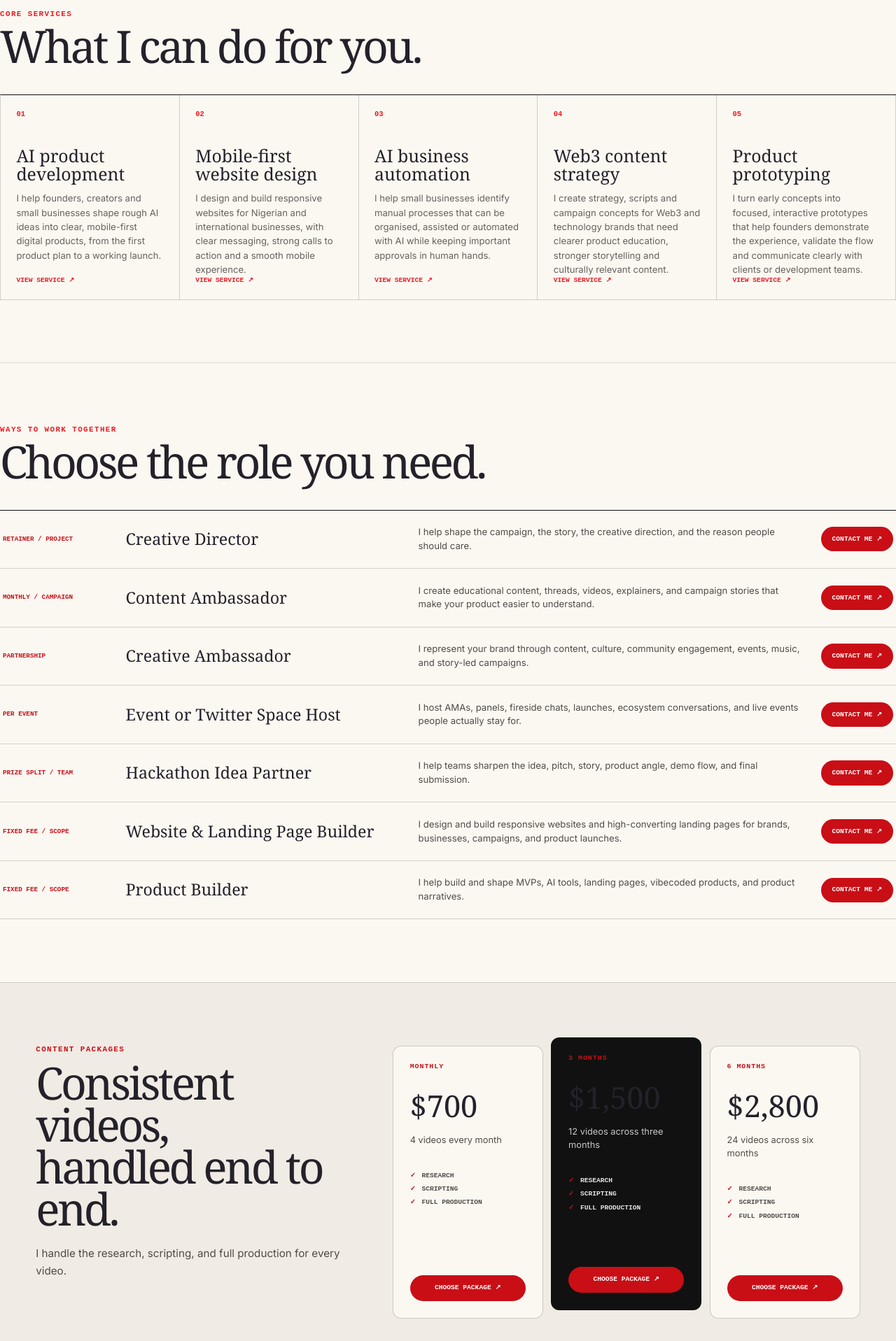
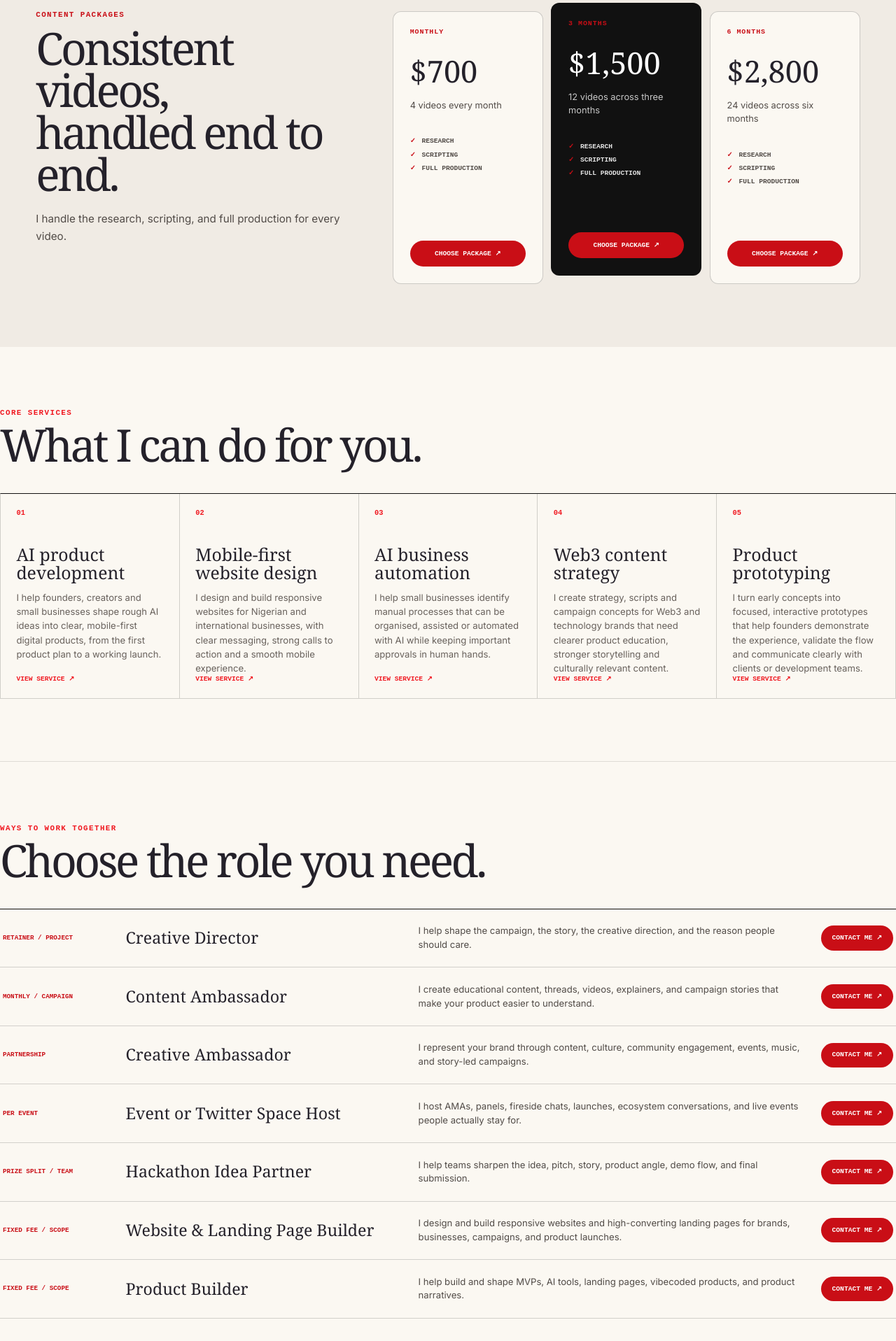
Before and after one commit to Thee-Web3-Qing/My-Portfolio, a React (Vite) app: page /hire in a window 1280 px wide. Shown: the part 880-2797 px from the top of the page at 70% size. Built offline with nearby package versions, Linux system fonts and the light colour scheme; no server answers.

Commit message:
Clean portfolio links, booking flow and event galleries

```diff
--- a/src/data/services.js
+++ b/src/data/services.js
@@ -22,7 +22,7 @@ export const services = {
       ['Build', 'I turn the agreed scope into a responsive product and connect the required services.'],
       ['Test', 'We check the important user journeys, fix blockers and prepare the product for launch.'],
     ],
-    proof: ['AssetDNA', 'Bookie', 'Poysis'],
+    proof: ['AssetDNA', 'Bookie', 'Bizora OS'],
     faq: [
       ['Do I need a complete technical brief?', 'No. You can bring a rough idea, voice note or business problem. I will help turn it into a clear product scope before development starts.'],
       ['Can you build an initial version before I invest in a full product?', 'Yes. A focused prototype or minimum viable product is often the best way to test the idea before expanding it.'],
@@ -138,7 +138,7 @@ export const services = {
       ['Prototype', 'I build the key screens and interactions so the idea can be explored on a real device.'],
       ['Learn', 'We review the experience, capture feedback and decide what belongs in the full product.'],
     ],
-    proof: ['The Authors Room', 'Moment', 'Poysis'],
+    proof: ['The Authors Room', 'Moment', '22Energy'],
     faq: [
       ['Is a prototype the finished product?', 'Not always. A prototype proves the experience and direction. It can later become the foundation of a production build if that is agreed in the scope.'],
       ['Can I show the prototype to investors or clients?', 'Yes. The prototype is designed to make the product idea easier to demonstrate and discuss.'],
--- a/src/pages/Class.jsx
+++ b/src/pages/Class.jsx
@@ -19,8 +19,8 @@ const normalisePhone = (value) => {
 }
 
 const timeline = [
-  { date: 'June 2026', title: 'AI agents and automated research', copy: 'Tracium pushed me from simple AI assistance into systems that organise work, review progress and keep humans in control.' },
-  { date: 'August 2026', title: 'Interactive learning and client products', copy: 'Poysis, Moment, 22Energy and The Author’s Room showed how quickly a clear brief can become a useful, responsive product.' },
+  { date: 'June 2026', title: 'AI agents and automated research', copy: 'Building agentic systems pushed me from simple AI assistance into workflows that organise work, review progress and keep humans in control.' },
+  { date: 'August 2026', title: 'Interactive learning and client products', copy: 'Moment, 22Energy and The Author’s Room showed how quickly a clear brief can become a useful, responsive product.' },
   { date: 'August 2026', title: 'AI plus real-world infrastructure', copy: 'AssetDNA combined evidence analysis, business records, authentication and onchain preparation in one product.' },
   { date: 'Now', title: 'Teaching the process', copy: 'My next goal is to help 500 people understand the basics of vibecoding and use AI to bring their own ideas to life.' },
 ]
--- a/src/pages/Experience.jsx
+++ b/src/pages/Experience.jsx
@@ -32,7 +32,11 @@ const selectedMoments = [
     label: "RED CARPET HOST",
     title: "Blockfest Africa 2026",
     note: "Hosting conversations and meeting the people shaping the ecosystem.",
-    images: ["/experience-moments/blockfest-2026.webp"],
+    images: [
+      "/experience-moments/blockfest-2026.webp",
+      "https://pbs.twimg.com/media/HVTHGuXXsAAq9yL?format=webp&name=large",
+      "https://pbs.twimg.com/media/HVTHGuTXUAE2aGi?format=webp&name=large",
+    ],
     link: "https://x.com/qingthecreator_/status/2113533061262631181?s=46",
   },
   {
--- a/src/pages/Hire.jsx
+++ b/src/pages/Hire.jsx
@@ -1,5 +1,4 @@
-import { useState } from 'react'
-  import { Link } from 'react-router-dom'
+import { Link } from 'react-router-dom'
   import { serviceList } from '../data/services'
   const offers = [
     {
@@ -70,10 +69,9 @@ import { useState } from 'react'
     { term: '3 months', price: '$1,500', detail: '12 videos across three months', featured: true },
     { term: '6 months', price: '$2,800', detail: '24 videos across six months' },
   ]
-  import BookingModal from './BookingModal.jsx'
+  const BOOKING_URL = 'https://askbookie.xyz/store/qingthecreator'
 
   export default function Hire() {
-    const [selected, setSelected] = useState(null)
     return (
       <div className="portfolio-hire hire-editorial animate-fadeUp">
         <header className="hire-editorial-hero">
@@ -87,6 +85,24 @@ import { useState } from 'react'
             <b>Let’s build something useful ↗</b>
           </aside>
         </header>
+        <section className="hire-packages">
+          <div className="hire-packages-intro">
+            <p>Content packages</p>
+            <h2>Consistent videos,<br />handled end to end.</h2>
+            <span>I handle the research, scripting, and full production for every video.</span>
+          </div>
+          <div className="hire-package-grid">
+            {contentPackages.map((contentPackage) => (
+              <article key={contentPackage.term} className={contentPackage.featured ? 'hire-package-card is-featured' : 'hire-package-card'}>
+                <p>{contentPackage.term}</p>
+                <h3>{contentPackage.price}</h3>
+                <span>{contentPackage.detail}</span>
+                <ul><li>Research</li><li>Scripting</li><li>Full production</li></ul>
+                <a href={BOOKING_URL} target="_blank" rel="noreferrer">Choose package ↗</a>
+              </article>
+            ))}
+          </div>
+        </section>
         <section className="hire-editorial-section">
           <div className="hire-section-heading"><p>Core services</p><h2>What I can do for you.</h2></div>
           <div className="hire-service-grid">
@@ -111,31 +127,11 @@ import { useState } from 'react'
               <span>{offer.badge}</span>
               <h3>{offer.title}</h3>
               <p>{offer.desc}</p>
-              <button
-                onClick={() => setSelected(offer)}
-              >
+              <a href={BOOKING_URL} target="_blank" rel="noreferrer">
                 Contact me ↗
-              </button>
+              </a>
             </div>
           ))}
-          </div>
-        </section>
-        <section className="hire-packages">
-          <div className="hire-packages-intro">
-            <p>Content packages</p>
-            <h2>Consistent videos,<br />handled end to end.</h2>
-            <span>I handle the research, scripting, and full production for every video.</span>
-          </div>
-          <div className="hire-package-grid">
-            {contentPackages.map((contentPackage) => (
-              <article key={contentPackage.term} className={contentPackage.featured ? 'hire-package-card is-featured' : 'hire-package-card'}>
-                <p>{contentPackage.term}</p>
-                <h3>{contentPackage.price}</h3>
-                <span>{contentPackage.detail}</span>
-                <ul><li>Research</li><li>Scripting</li><li>Full production</li></ul>
-                <button onClick={() => setSelected({ title: `${contentPackage.term} content package`, subject: `${contentPackage.term} content package inquiry`, desc: `${contentPackage.detail}. Research, scripting, and full production included.` })}>Choose package ↗</button>
-              </article>
-            ))}
           </div>
         </section>
         <section className="hire-consultations">
@@ -149,12 +145,11 @@ import { useState } from 'react'
                 <p>{session.price}</p>
                 <h3>{session.title}</h3>
                 <span>{session.desc}</span>
-                <button onClick={() => setSelected(session)}>Book session ↗</button>
+                <a href={BOOKING_URL} target="_blank" rel="noreferrer">Book session ↗</a>
               </div>
             ))}
           </div>
         </section>
-        {selected && <BookingModal offer={selected} onClose={() => setSelected(null)} />}
       </div>
     )
   }
--- a/src/pages/Home.jsx
+++ b/src/pages/Home.jsx
@@ -1,6 +1,6 @@
 import { Link } from 'react-router-dom'
 
-const WHATSAPP_URL = 'https://wa.me/2348124320659?text=Hi%20Qing%2C%20I%20found%20your%20portfolio%20and%20I%20would%20like%20to%20discuss%20a%20project.'
+const WHATSAPP_URL = 'https://askbookie.xyz/store/qingthecreator'
 
 const projects = [
   { number: '01', title: 'Bookie', type: 'AI receptionist', copy: 'Booking conversations that feel human.', link: 'https://askbookie.xyz/', image: '/project-thumbs/bookie-interface.webp' },
--- a/src/pages/Service.jsx
+++ b/src/pages/Service.jsx
@@ -2,7 +2,7 @@ import { Link, Navigate, useParams } from 'react-router-dom'
 import { services } from '../data/services'
 import ClayArtifact from '../components/ClayArtifact.jsx'
 
-const WHATSAPP_URL = 'https://wa.me/2348124320659?text=Hi%20Qing%2C%20I%20found%20your%20portfolio%20and%20I%20would%20like%20to%20discuss%20a%20project.'
+const WHATSAPP_URL = 'https://askbookie.xyz/store/qingthecreator'
 
 export default function Service() {
   const { serviceSlug } = useParams()
@@ -89,7 +89,7 @@ export default function Service() {
         <p className="font-mono text-xs uppercase tracking-[0.2em] text-lime">Start with the idea you have</p>
         <h2 className="font-display text-4xl sm:text-6xl font-extrabold leading-[1.02] max-w-4xl mt-4">Tell me what you want people to be able to do.</h2>
         <p className="text-paper/70 text-lg leading-relaxed max-w-2xl mt-5">I will help you turn that goal into a realistic scope, timeline and next step.</p>
-        <a href={WHATSAPP_URL} target="_blank" rel="noreferrer" className="inline-block mt-8 text-center px-6 py-4 rounded-full bg-lime text-ink font-mono text-sm uppercase font-bold hover:bg-paper transition-colors">Message Qing on WhatsApp</a>
+        <a href={WHATSAPP_URL} target="_blank" rel="noreferrer" className="inline-block mt-8 text-center px-6 py-4 rounded-full bg-lime text-ink font-mono text-sm uppercase font-bold hover:bg-paper transition-colors">Book Qing through Bookie</a>
       </section>
     </div>
   )
--- a/src/portfolioClay.css
+++ b/src/portfolioClay.css
@@ -493,7 +493,7 @@
 .hire-role-row > span { color:#c90e16;font:800 .58rem/1.3 ui-monospace,monospace;text-transform:uppercase; }
 .hire-role-row h3 { font-family:Georgia,'Times New Roman',serif;font-size:1.45rem;line-height:1.1; }
 .hire-role-row p { color:#514b47;font-size:.82rem;line-height:1.5; }
-.hire-role-row button,.hire-consult-card button { padding:.8rem 1rem;border:0;border-radius:999px;background:#c90e16;color:white;font:800 .6rem/1 ui-monospace,monospace;text-transform:uppercase;cursor:pointer; }
+.hire-role-row > a,.hire-consult-card > a { padding:.8rem 1rem;border:0;border-radius:999px;background:#c90e16;color:white;font:800 .6rem/1 ui-monospace,monospace;text-transform:uppercase;cursor:pointer; }
 .hire-consultations { padding:clamp(4rem,7vw,7rem) max(4vw,calc((100vw - 1320px)/2));color:white;background:#111; }
 .hire-consultations .hire-section-heading > p { color:#f01820; }
 .hire-consultations .hire-section-heading h2 { color:#fff!important; }
@@ -502,7 +502,7 @@
 .hire-consult-card > p { color:#f01820;font-family:Georgia,'Times New Roman',serif;font-size:2.6rem; }
 .hire-consult-card h3 { margin:.7rem 0 1rem;color:#fff!important;font-family:Georgia,'Times New Roman',serif;font-size:1.65rem; }
 .hire-consult-card > span { color:#c7c7c7;font-size:.86rem;line-height:1.6; }
-.hire-consult-card button { margin-top:auto;align-self:flex-start; }
+.hire-consult-card > a { margin-top:auto;align-self:flex-start; }
 .hire-packages { display:grid;grid-template-columns:.8fr 1.2fr;gap:4rem;padding:clamp(4rem,7vw,7rem) max(4vw,calc((100vw - 1320px)/2));border-top:1px solid rgba(17,17,17,.14);background:#f0ebe4; }
 .hire-packages-intro > p { color:#c90e16;font:800 .68rem/1 ui-monospace,monospace;text-transform:uppercase;letter-spacing:.13em; }
 .hire-packages-intro h2 { margin:.75rem 0 1.3rem;font-family:Georgia,'Times New Roman',serif;font-size:clamp(2.8rem,5vw,5.2rem);font-weight:400;line-height:.94;letter-spacing:-.055em; }
@@ -512,12 +512,13 @@
 .hire-package-card.is-featured { color:white;background:#111;transform:translateY(-12px); }
 .hire-package-card > p { color:#c90e16;font:800 .62rem/1 ui-monospace,monospace;text-transform:uppercase;letter-spacing:.1em; }
 .hire-package-card h3 { margin:1.2rem 0 .4rem;font-family:Georgia,'Times New Roman',serif;font-size:2.7rem;font-weight:400; }
+.hire-package-card.is-featured h3 { color:#fff!important; }
 .hire-package-card > span { color:#514b47;font-size:.8rem;line-height:1.5; }
 .hire-package-card.is-featured > span { color:#c7c7c7; }
 .hire-package-card ul { margin:2rem 0;color:#514b47;font:700 .6rem/2 ui-monospace,monospace;text-transform:uppercase; }
 .hire-package-card.is-featured ul { color:#e5e5e5; }
 .hire-package-card li::before { content:'✓';margin-right:.55rem;color:#c90e16; }
-.hire-package-card button { margin-top:auto;padding:.85rem 1rem;border:0;border-radius:999px;background:#c90e16;color:white;font:800 .6rem/1 ui-monospace,monospace;text-transform:uppercase;cursor:pointer; }
+.hire-package-card > a { margin-top:auto;padding:.85rem 1rem;border:0;border-radius:999px;background:#c90e16;color:white;font:800 .6rem/1 ui-monospace,monospace;text-align:center;text-transform:uppercase;cursor:pointer; }
 .portfolio-content-thumbnail { width:100%;aspect-ratio:16/10;object-fit:cover;object-position:center 22%;border-radius:16px;margin-bottom:1rem;background:#111; }
 .portfolio-content-caption { display:-webkit-box;-webkit-line-clamp:6;-webkit-box-orient:vertical;overflow:hidden; }
 
--- a/src/seo.js
+++ b/src/seo.js
@@ -12,7 +12,7 @@ const productWork = [
   { '@type': 'SoftwareApplication', name: 'FastFlow', applicationCategory: 'BusinessApplication', url: 'https://fastflow-web.vercel.app/' },
   { '@type': 'SoftwareApplication', name: 'Beauty by 3lle', applicationCategory: 'BusinessApplication', url: 'https://beauty-by3ll3.vercel.app/' },
   { '@type': 'SoftwareApplication', name: 'Moment', applicationCategory: 'BusinessApplication', url: 'https://moment-blush.vercel.app/' },
-  { '@type': 'SoftwareApplication', name: 'The Authors Room', applicationCategory: 'BusinessApplication', url: 'https://my-authors-room.vercel.app/' },
+  { '@type': 'SoftwareApplication', name: 'The Authors Room', applicationCategory: 'BusinessApplication', url: 'https://the-authors-room.vercel.app/' },
   { '@type': 'SoftwareApplication', name: '22Energy', applicationCategory: 'BusinessApplication', url: 'https://22-energy-rho.vercel.app/' },
   { '@type': 'SoftwareApplication', name: 'Bookie', applicationCategory: 'BusinessApplication', url: 'https://askbookie.xyz/' },
   { '@type': 'SoftwareApplication', name: 'Man of Ubuntu', applicationCategory: 'EducationalApplication', url: 'https://manofubuntu.org/' },
@@ -84,7 +84,7 @@ const staticRoutes = {
     label: 'Product portfolio',
     heading: 'Websites, AI products and digital platforms built for real goals.',
     paragraphs: [
-      'Spotlight work includes Bookie, Man of Ubuntu, Cleverson Industrial Equipment, Gigga and Tab, alongside FastFlow, Beauty by 3lle, Moment, The Authors Room, 22Energy, AssetDNA and Poysis.',
+      'Spotlight work includes Bookie, Man of Ubuntu, Cleverson Industrial Equipment, Gigga and Tab, alongside FastFlow, Beauty by 3lle, Moment, The Authors Room, 22Energy and AssetDNA.',
       'Each case study explains what the client wanted, what Qing built, the product features and the live deployment.',
     ],
     type: 'CollectionPage',
```
Also changed, not shown: src/pages/Products.jsx (+1 -22 lines).
